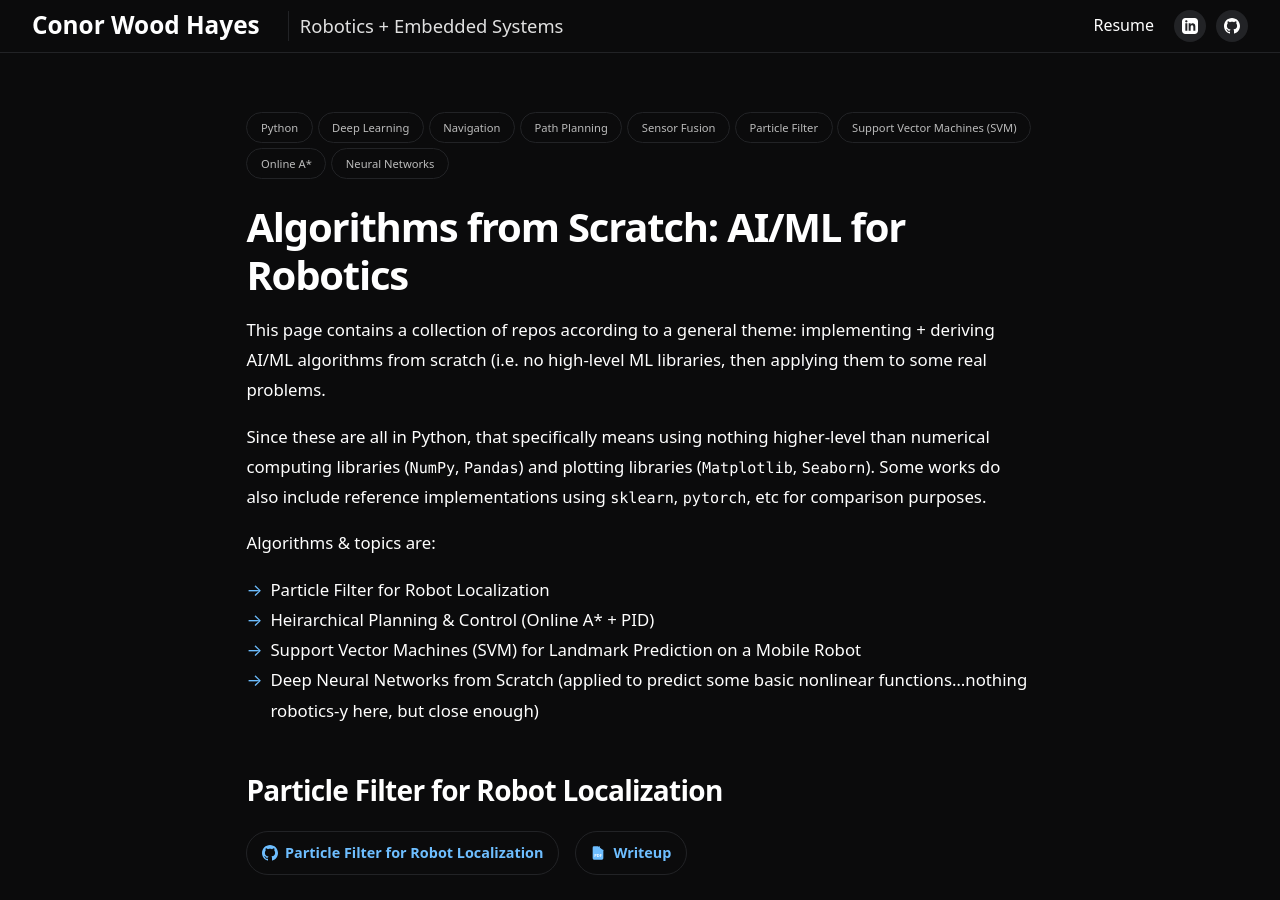
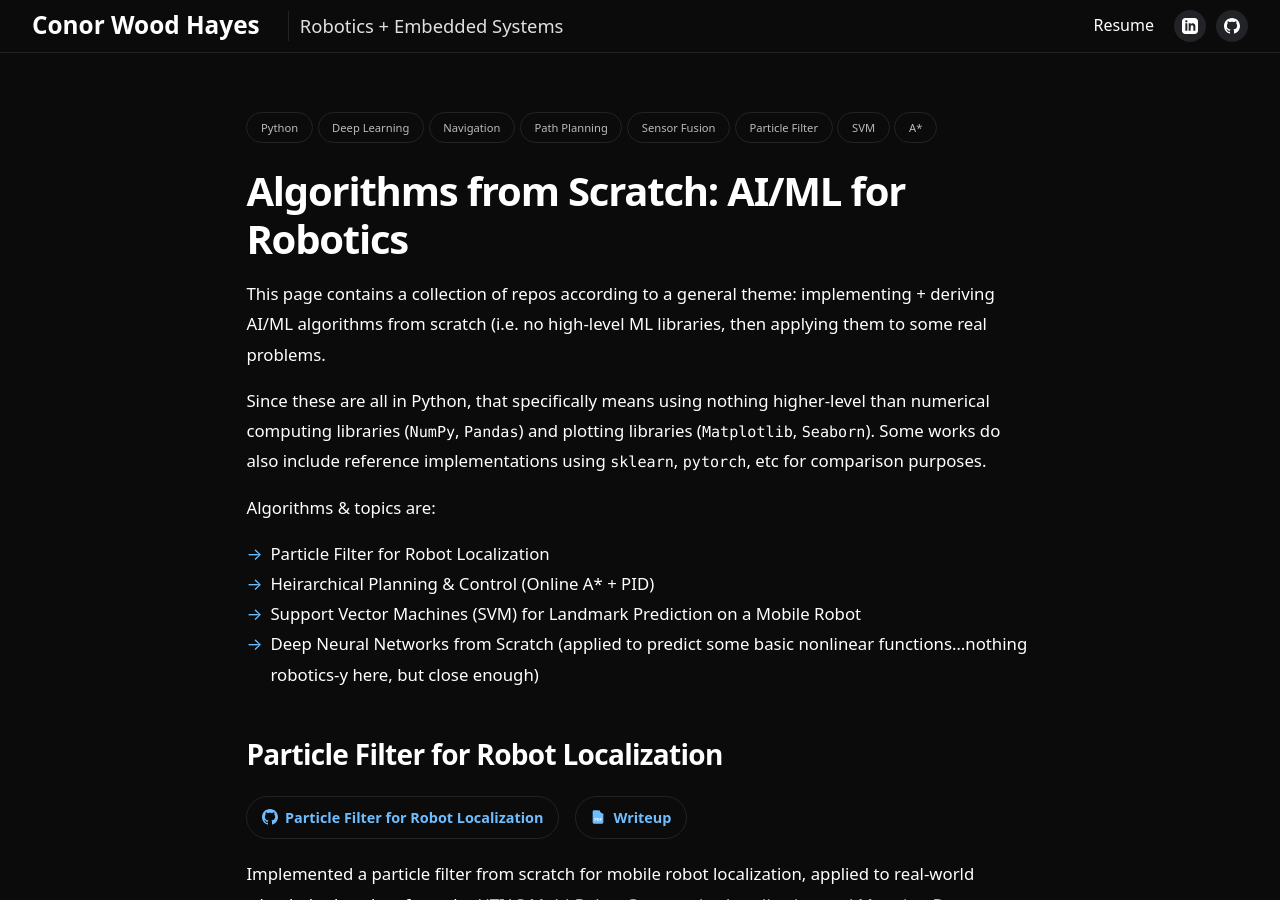
Before and after one commit to cwoodhayes/cwoodhayes.github.io, a Jekyll site: the page built from _projects/Algorithms from Scratch.md, in a window 1280 px wide and 900 px high. Built offline with Jekyll 4.4.1, drawn with Linux system fonts in a browser that asks for light colours.

Commit message:
removed extra tags

```diff
--- a/_projects/Algorithms from Scratch.md
+++ b/_projects/Algorithms from Scratch.md
@@ -1,6 +1,6 @@
 ---
 name: ML/AI Algorithms from Scratch
-tools: [Python, Deep Learning, Navigation, Path Planning, Sensor Fusion, Particle Filter, Support Vector Machines (SVM), Online A*, Neural Networks]
+tools: [Python, Deep Learning, Navigation, Path Planning, Sensor Fusion, Particle Filter, SVM, A*]
 category: personal
 image: /assets/msr/particle_filter.png
 description: Collection of AI/ML algorithms for robotic navigation and perception, implemented from scratch in Python (just numpy & pandas).
```
